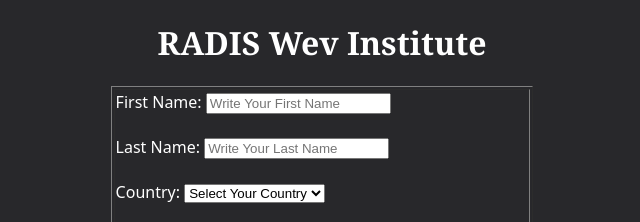
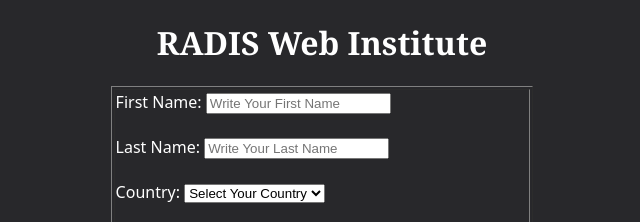
Before and after one commit to radwan-joy/RADIS-Web-Institute, a plain HTML site: page registration form.html in a window 1280 px wide. Shown: the top 222 px of the page, 318-958 px from the left. Drawn offline with Linux system fonts and the light colour scheme.

Commit message:
update registration form.html

```diff
--- a/registration form.html
+++ b/registration form.html
@@ -8,7 +8,7 @@
 
  <body style="background:#28282B; color: white; ">
    <center>
-     <h1 style="font-family:Georgia, serif;">RADIS Wev Institute</h1>
+     <h1 style="font-family:Georgia, serif;">RADIS Web Institute</h1>
      <table border="1" style="font-family: system-ui;">
        <tr>
          <td>
```
